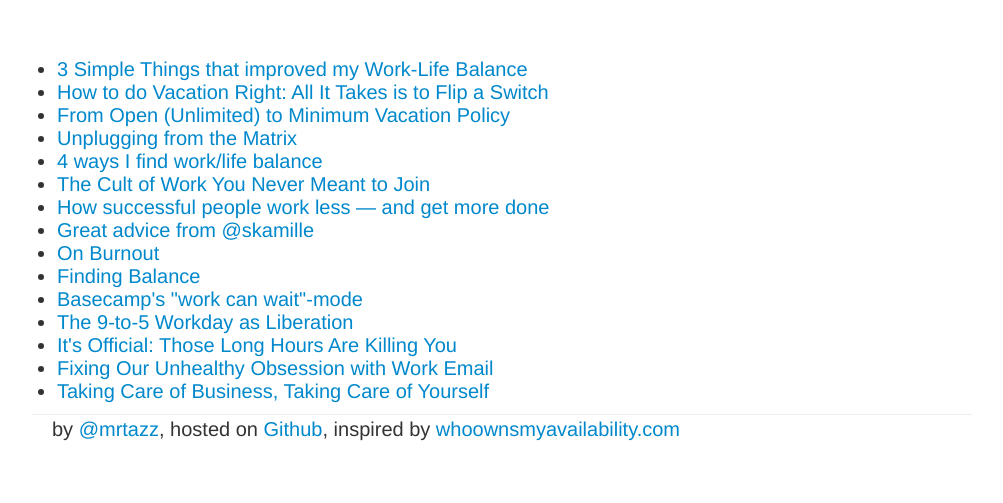
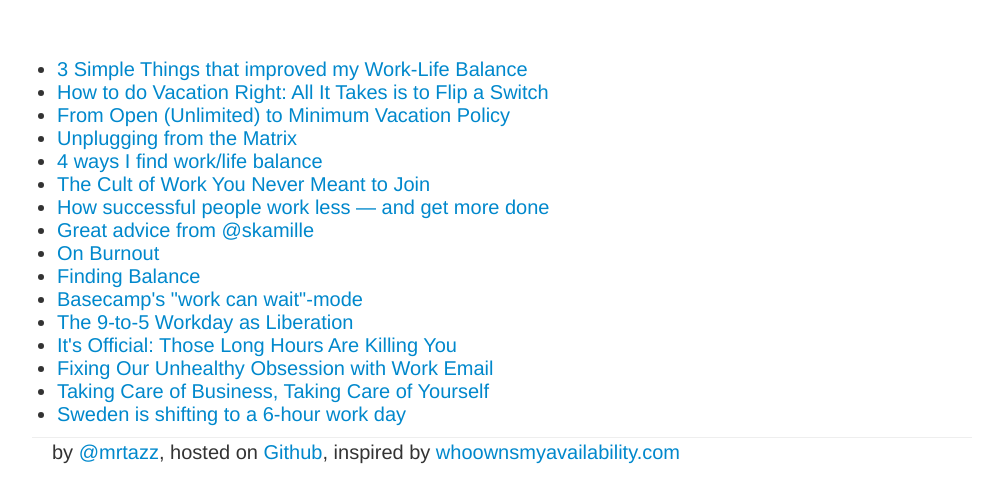
Before and after one commit to mrtazz/whoownsmyworklifebalance.com, a Jekyll site: the page built from links.html, in a window 1280 px wide. Shown: the top 503 px of the page, without its empty margins (138-1141 px from the left). Built offline with Jekyll 4.4.1, drawn with Linux system fonts in a browser that asks for light colours; comment, search, counter and statistics services are not loaded.

Commit message:
add "Sweden is shifting to a 6-hour work day" article

```diff
--- a/_data/links.yml
+++ b/_data/links.yml
@@ -28,3 +28,5 @@
   url: https://hbr.org/2015/09/fixing-our-unhealthy-obsession-with-work-email
 - title: Taking Care of Business, Taking Care of Yourself
   url: http://www.paperplanes.de/2015/9/29/taking-care-of-yourself.html
+- title: Sweden is shifting to a 6-hour work day
+  url: http://www.sciencealert.com/sweden-is-shifting-to-a-6-hour-workday
```
